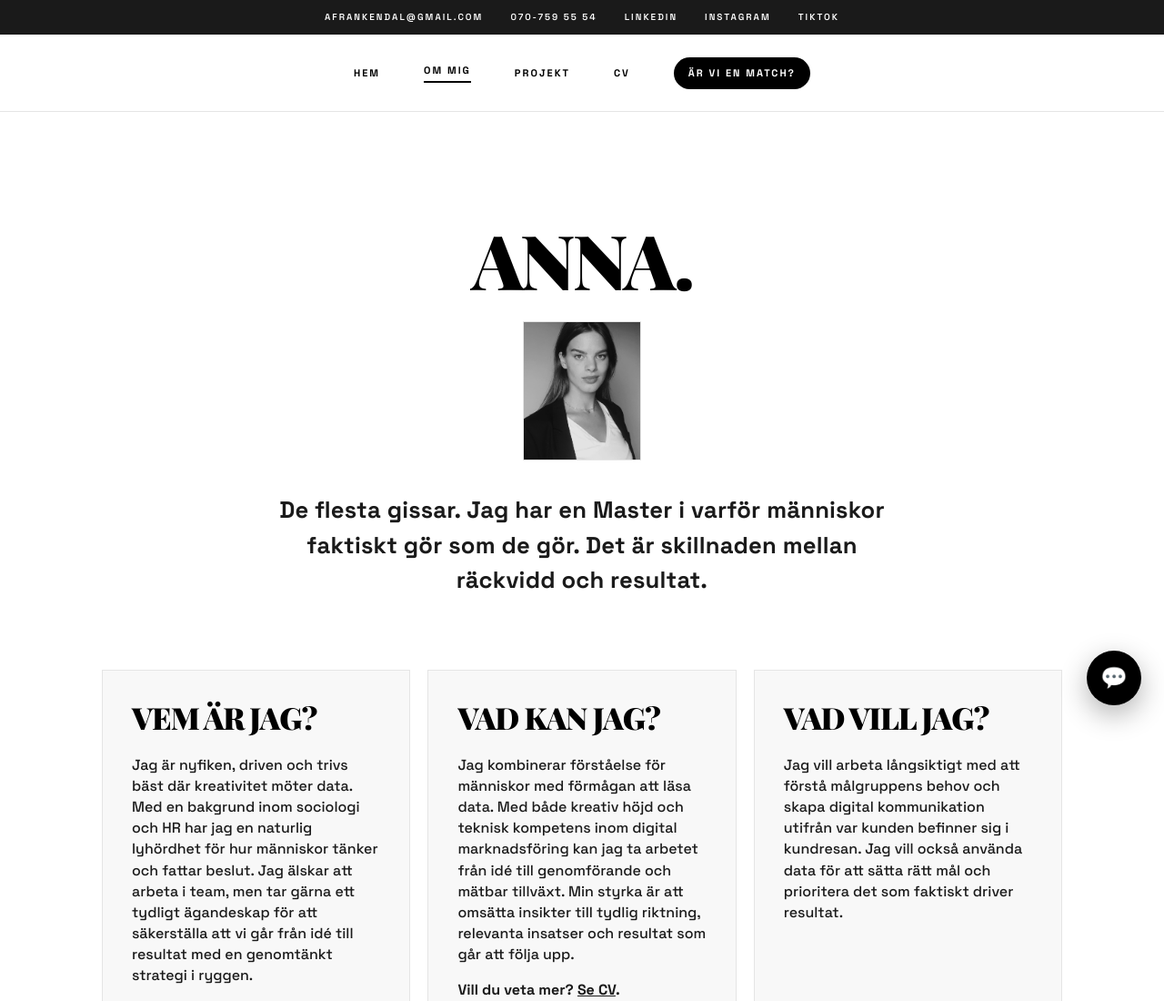
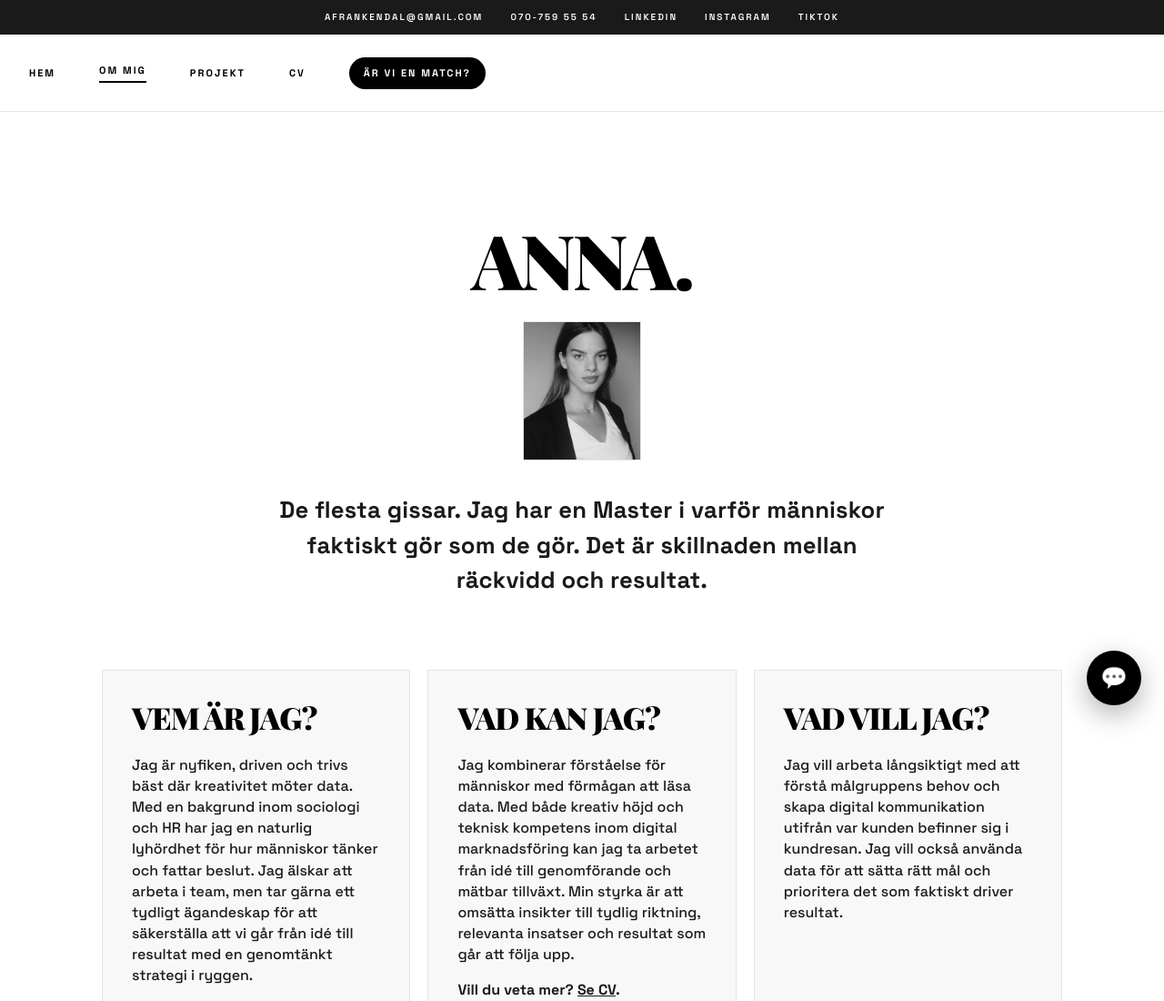
Before and after one commit to annafrankendal/annafrankendal.github.io, a website: page about.html in a window 1280 px wide. Shown: the top 1100 px of the page at 91% size. Drawn offline with nearby package versions, Linux system fonts and the light colour scheme; a web font is replaced by a local one.

Commit message:
Left-align main header navigation across pages

```diff
--- a/about.html
+++ b/about.html
@@ -53,7 +53,7 @@ j=d.createElement(s),dl=l!='dataLayer'?'&l='+l:'';j.async=true;j.src=
     /* --- NAVIGATION --- */
     nav {
       background: #FFFFFF; backdrop-filter: blur(10px); padding: 1.5rem 2rem; display: flex;
-      justify-content: center; align-items: center; gap: 3rem; position: sticky; top: 39px;
+      justify-content: flex-start; align-items: center; gap: 3rem; position: sticky; top: 39px;
       border-bottom: var(--border); z-index: 1500; text-transform: uppercase; font-size: 11px; font-weight: 700; letter-spacing: 2px;
     }
     nav a { color: #000000; text-decoration: none; transition: color 0.3s; }
```
Also changed, not shown: experience.html (+1 -1 lines), index.html (+1 -1 lines), match.html (+1 -1 lines), projects.html (+1 -1 lines).
